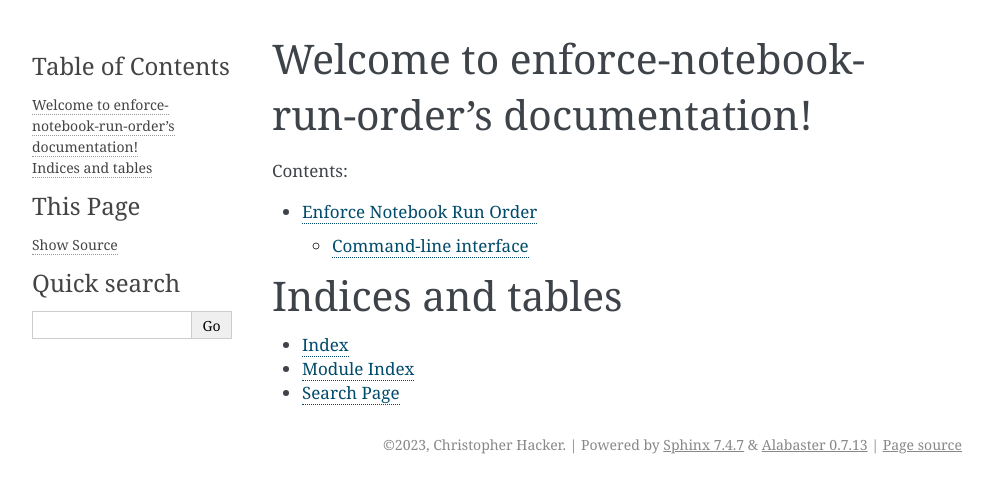
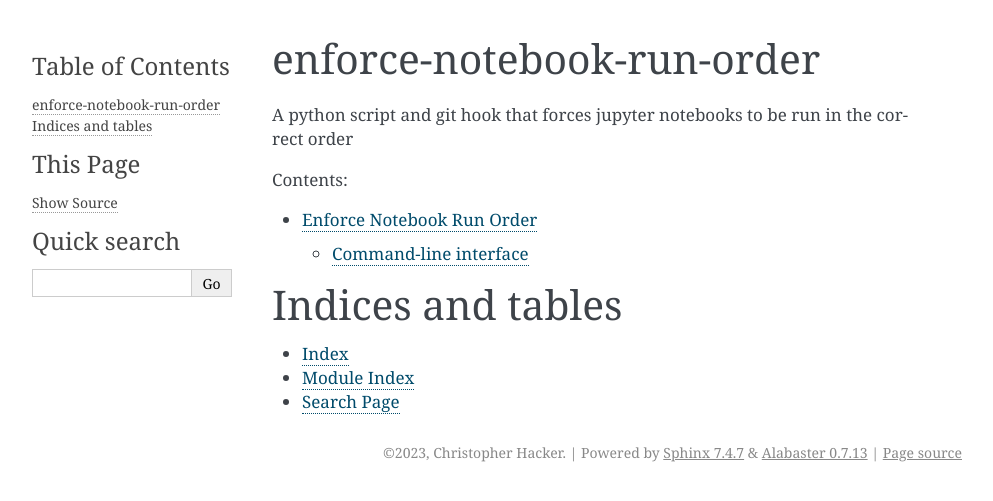
Before and after one commit to cmhac/enforce-notebook-run-order, a Sphinx documentation site: the page built from docs/index.rst, in a window 1280 px wide. Shown: the top 501 px of the page, without its empty margins (148-1141 px from the left). Built offline with Sphinx 7.4.7, drawn with Linux system fonts in a browser that asks for light colours.

Commit message:
update documentation

```diff
--- /dev/null
+++ b/README.rst
@@ -0,0 +1,5 @@
+enforce-notebook-run-order
+==========================
+
+A python script and git hook that forces jupyter notebooks to be run in
+the correct order
--- a/docs/conf.py
+++ b/docs/conf.py
@@ -9,7 +9,7 @@
 import os
 import sys
 
-sys.path.insert(0, os.path.abspath("../src/"))
+sys.path.insert(0, os.path.abspath(".."))
 
 # -- Project information -----------------------------------------------------
 # https://www.sphinx-doc.org/en/master/usage/configuration.html#project-information
@@ -21,7 +21,7 @@ author = "Christopher Hacker"
 # -- General configuration ---------------------------------------------------
 # https://www.sphinx-doc.org/en/master/usage/configuration.html#general-configuration
 
-extensions = ["sphinx.ext.autodoc", "sphinx_click"]
+extensions = ["sphinx.ext.autodoc", "sphinx_click", "recommonmark"]
 
 templates_path = ["_templates"]
 exclude_patterns = ["_build", "Thumbs.db", ".DS_Store"]
@@ -32,3 +32,5 @@ exclude_patterns = ["_build", "Thumbs.db", ".DS_Store"]
 
 html_theme = "alabaster"
 html_static_path = ["_static"]
+
+master_doc = "index"
--- a/docs/index.rst
+++ b/docs/index.rst
@@ -3,8 +3,7 @@
    You can adapt this file completely to your liking, but it should at least
    contain the root `toctree` directive.
 
-Welcome to enforce-notebook-run-order's documentation!
-======================================================
+.. include:: ../README.rst
 
 .. toctree::
    :maxdepth: 2
--- a/pyproject.toml
+++ b/pyproject.toml
@@ -21,6 +21,7 @@ pytest-mock = "^3.10.0"
 pytest-cov = "^4.1.0"
 sphinx = "^7.0.1"
 sphinx-click = "^4.4.0"
+recommonmark = "^0.7.1"
 
 [build-system]
 requires = ["poetry-core"]
```
Also changed, not shown: README.md (deleted, +0 -2 lines), 1 other file.
